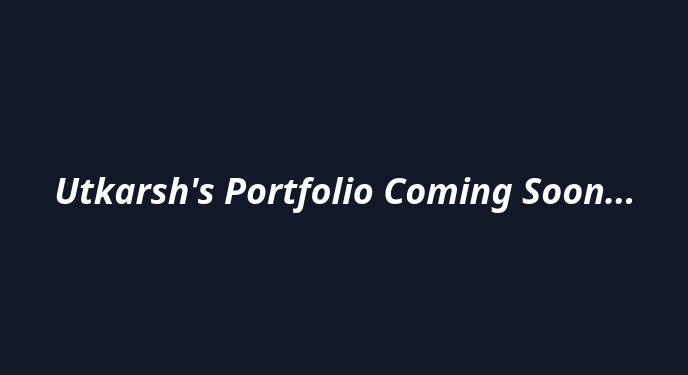
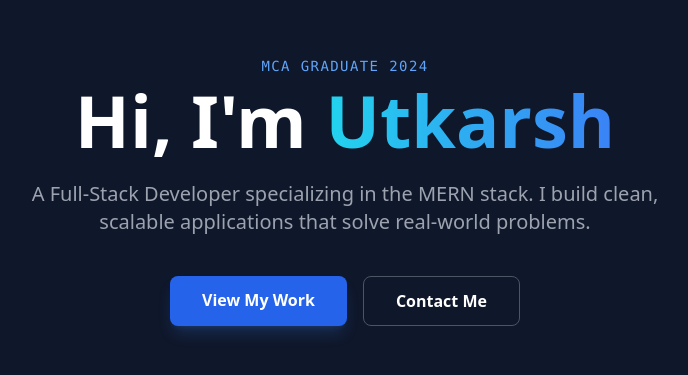
Before and after one commit to Utkarshende/personal-portfolio, a React (Vite) app: page / in a window 1280 px wide. Shown: the part 209-584 px from the top of the page, without its empty margins (295-983 px from the left). Built offline with nearby package versions, Linux system fonts and the light colour scheme.

Commit message:
feat: implement hero section with entrance animations and gradient typography

```diff
--- a/src/App.jsx
+++ b/src/App.jsx
@@ -1,8 +1,11 @@
+import Hero from './components/Hero';
+
 function App() {
   return (
-    <div className="min-h-screen bg-gray-900 text-white flex items-center justify-center">
-      <h1 className="text-4xl font-bold italic">Utkarsh's Portfolio Coming Soon...</h1>
-    </div>
-  )
+    <main className="bg-[#0f172a]">
+      <Hero />
+    </main>
+  );
 }
-export default App
+
+export default App;
--- /dev/null
+++ b/src/components/Hero.jsx
@@ -0,0 +1,35 @@
+import { motion } from 'framer-motion';
+
+const Hero = () => {
+  return (
+    <section className="h-screen flex flex-col justify-center items-center bg-[#0f172a] px-4">
+      <motion.div
+        initial={{ opacity: 0, y: 20 }}
+        animate={{ opacity: 1, y: 0 }}
+        transition={{ duration: 0.8 }}
+        className="text-center"
+      >
+        <h2 className="text-blue-400 font-mono mb-2 tracking-widest uppercase text-sm">
+          MCA Graduate 2024
+        </h2>
+        <h1 className="text-5xl md:text-7xl font-extrabold text-white mb-6">
+          Hi, I'm <span className="bg-gradient-to-r from-cyan-400 to-blue-500 bg-clip-text text-transparent">Utkarsh</span>
+        </h1>
+        <p className="text-gray-400 text-lg md:text-xl max-w-2xl mx-auto mb-10 leading-relaxed">
+          A Full-Stack Developer specializing in the MERN stack. I build clean,
+          scalable applications that solve real-world problems.
+        </p>
+        <div className="flex gap-4 justify-center">
+          <a href="#projects" className="bg-blue-600 hover:bg-blue-700 text-white px-8 py-3 rounded-lg font-semibold transition-all shadow-lg shadow-blue-500/20">
+            View My Work
+          </a>
+          <a href="#contact" className="border border-gray-600 hover:border-gray-400 text-white px-8 py-3 rounded-lg font-semibold transition-all">
+            Contact Me
+          </a>
+        </div>
+      </motion.div>
+    </section>
+  );
+};
+
+export default Hero;
```
